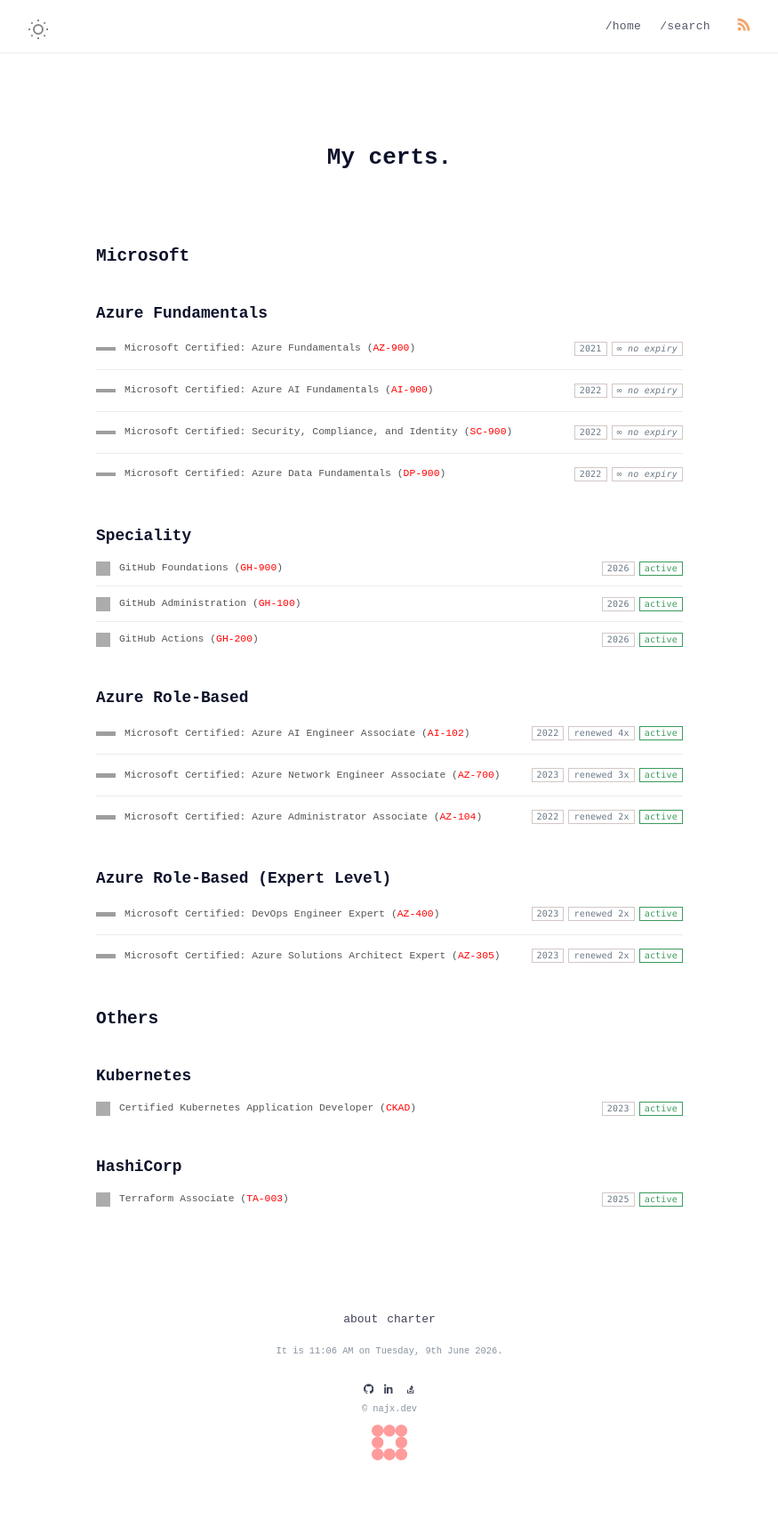
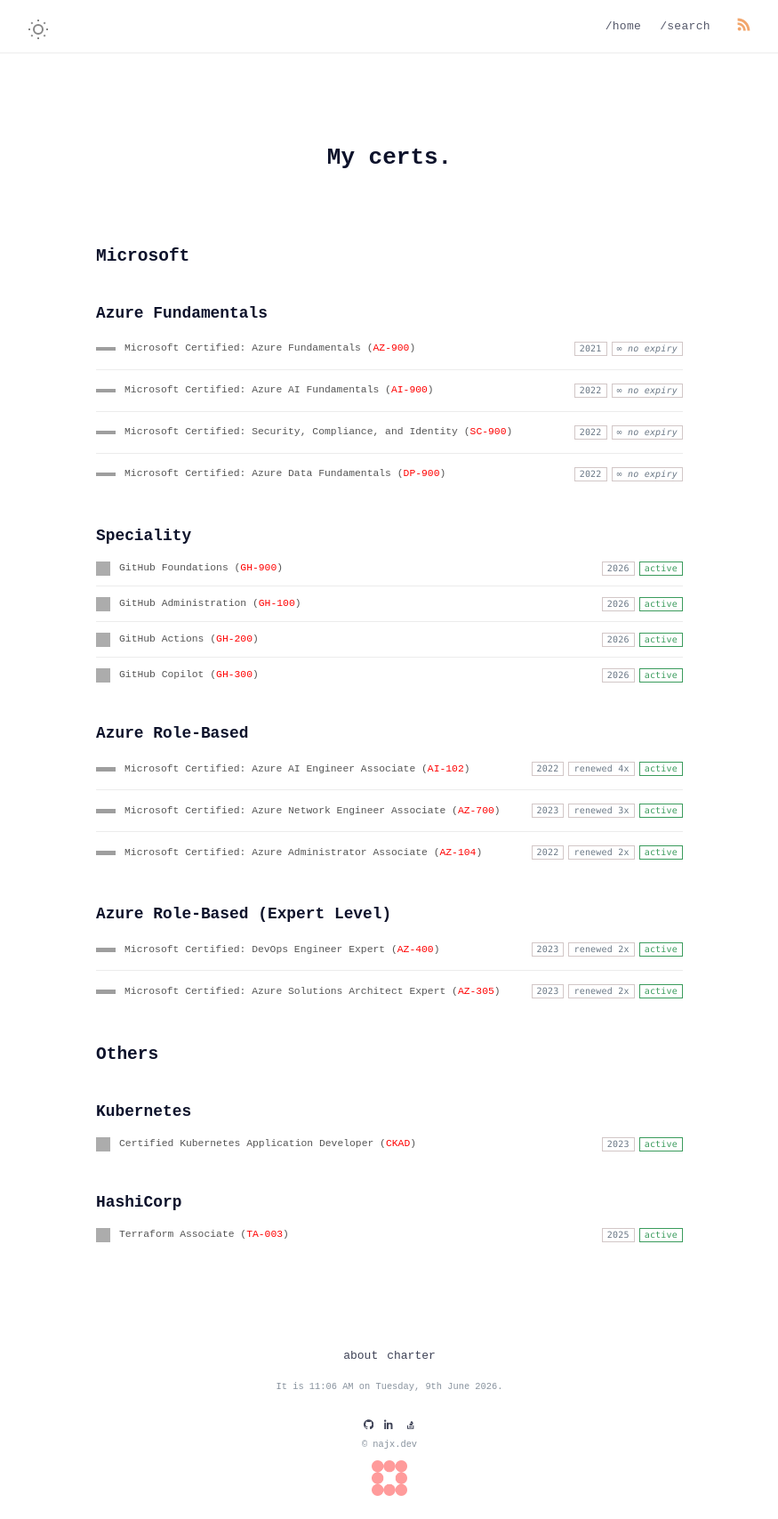
Before and after one commit to najx/najx.github.io, a Jekyll site: the page built from certs.md, in a window 1280 px wide. Shown: the whole page at 89% size, without its empty margins (202-1077 px from the left). Built offline with Jekyll 4.4.1, drawn with Linux system fonts in a browser that asks for light colours; before the commit the page ends 1667 px from its top, so only the background shows below that; grey boxes are pictures that could not be loaded.

Commit message:
Add Copilot cert

```diff
--- a/certs.md
+++ b/certs.md
@@ -88,6 +88,26 @@
       <span class="cert-tag cert-active">active</span>
     </div>
   </li>
+  <li class="cert-item">
+    <a href="https://learn.microsoft.com/en-us/credentials/certifications/github-administration" target="_blank" rel="noopener noreferrer" aria-label="GitHub Copilot (GH-300)">
+      <img src="https://cdn.simpleicons.org/github/181717" class="cert-icon cert-icon-mono" alt="GitHub" />
+    </a>
+    <span class="cert-name">GitHub Copilot (<a href="https://learn.microsoft.com/api/credentials/share/fr-fr/NajimAbdelmoula-9173/B7B33B9EA62D6AC8?sharingId=F0D21AE2CC8E49FD" target="_blank" rel="noopener noreferrer">GH-300</a>)</span>
+    <div class="cert-tags">
+      <span class="cert-tag cert-date">2026</span>
+      <span class="cert-tag cert-active">active</span>
+    </div>
+  </li>
+<!--   <li class="cert-item">
+    <a href="https://learn.microsoft.com/en-us/credentials/certifications/github-administration" target="_blank" rel="noopener noreferrer" aria-label="GitHub Advanced Security (GH-500)">
+      <img src="https://cdn.simpleicons.org/github/181717" class="cert-icon cert-icon-mono" alt="GitHub" />
+    </a>
+    <span class="cert-name">GitHub Advanced Security (<a href="https://learn.microsoft.com/api/credentials/share/fr-fr/NajimAbdelmoula-9173/A8981D5D8CFD0BBA?sharingId=F0D21AE2CC8E49FD" target="_blank" rel="noopener noreferrer">GH-500</a>)</span>
+    <div class="cert-tags">
+      <span class="cert-tag cert-date">2026</span>
+      <span class="cert-tag cert-active">active</span>
+    </div>
+  </li> -->
 </ul>
 
 ## Azure Role-Based
```
